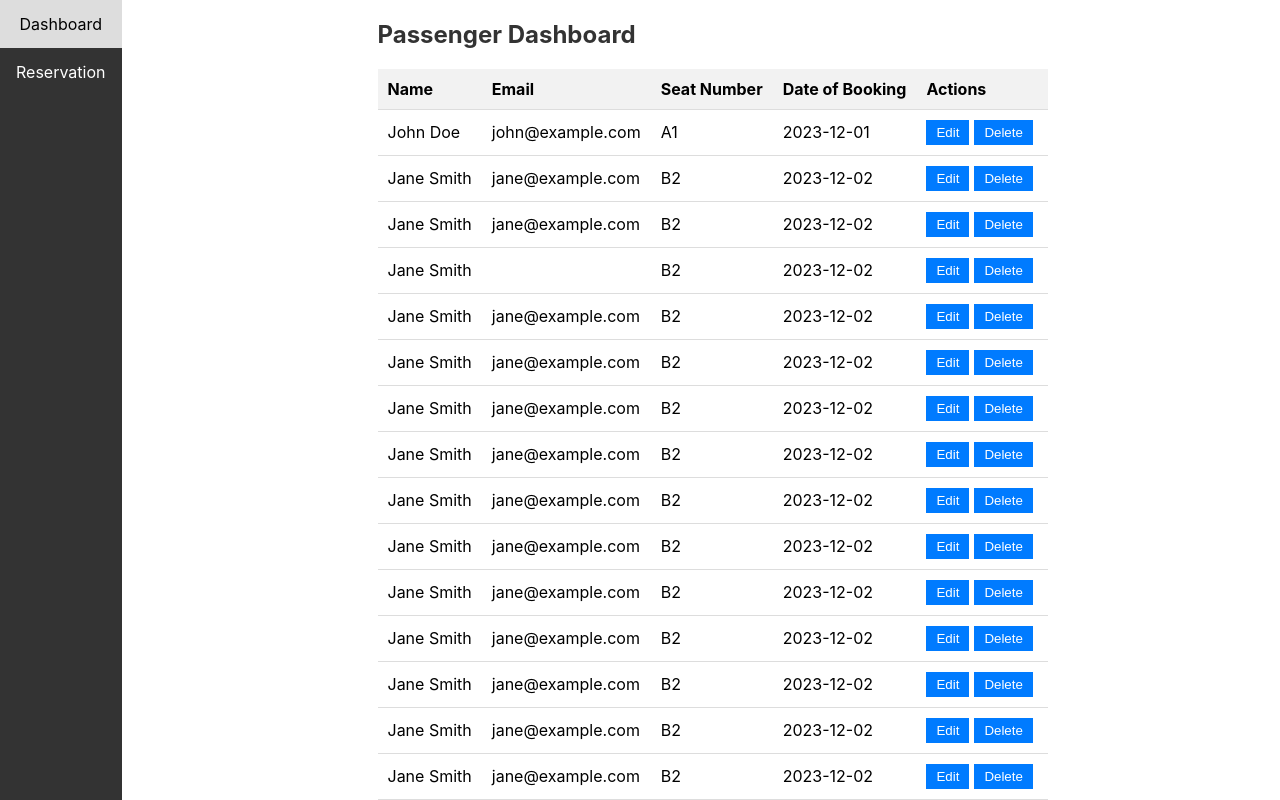
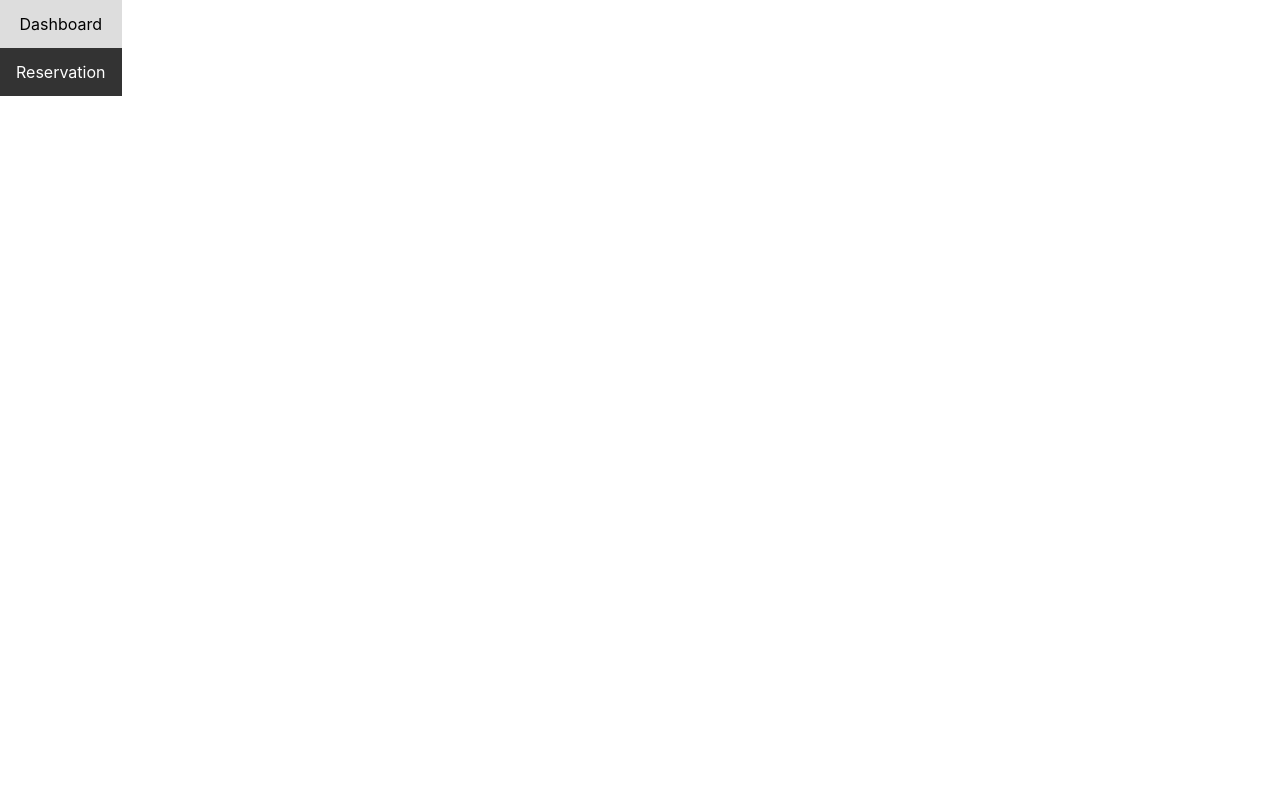
Before and after one commit to 17BIT0216/my-app, a React (Create React App) app: page / in a window 1280 px wide. Built offline with nearby package versions, Linux system fonts and the light colour scheme.

Commit message:
updating paths as per requirment

```diff
--- a/src/App.js
+++ b/src/App.js
@@ -1,6 +1,6 @@
 import './App.css';
 import NavigationBar from './NavigationBar';
-import { BrowserRouter as Router, Route,Routes } from 'react-router-dom';
+import { BrowserRouter as Router, Route, Routes, Navigate } from 'react-router-dom'; // Import Navigate
 import BusLayout from './BusLayout';
 import Dashboard from './DashBoard';
 
@@ -14,8 +14,9 @@ const App = () => {
       <div style={styles}>
         <NavigationBar />
         <Routes>
-                    <Route path="/" element={<Dashboard />} />
-                    <Route path="/reservation" element={<BusLayout />} />
+          <Route path="/my-app" element={<Navigate to="/my-app/reservation" />} /> {/* Add a route to redirect to /reservation */}
+          <Route path="/my-app/dashboard" element={<Dashboard />} />
+          <Route path="/my-app/reservation" element={<BusLayout />} />
         </Routes>
       </div>
     </Router>
```
Lines whose indentation alone changed are shown as unchanged.
